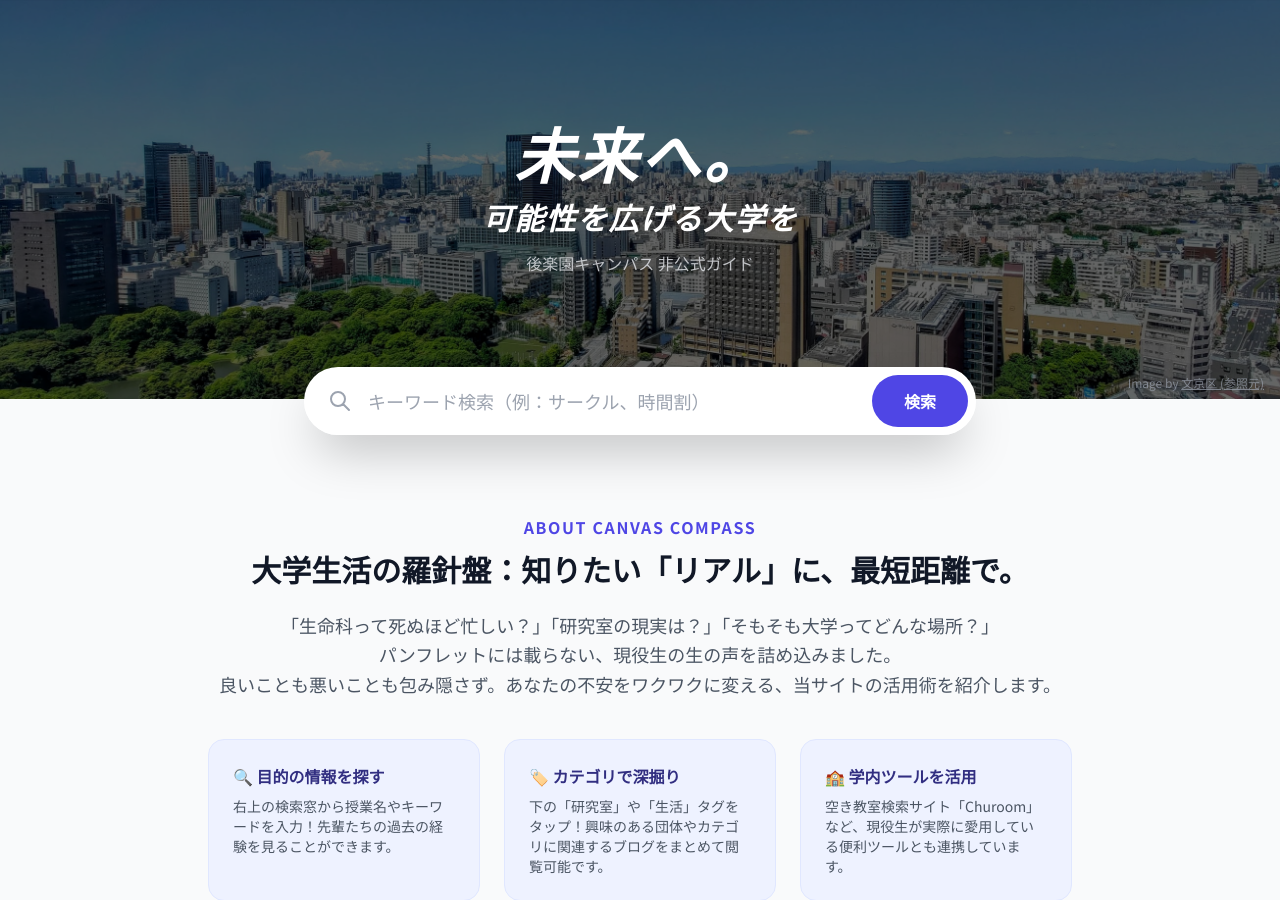
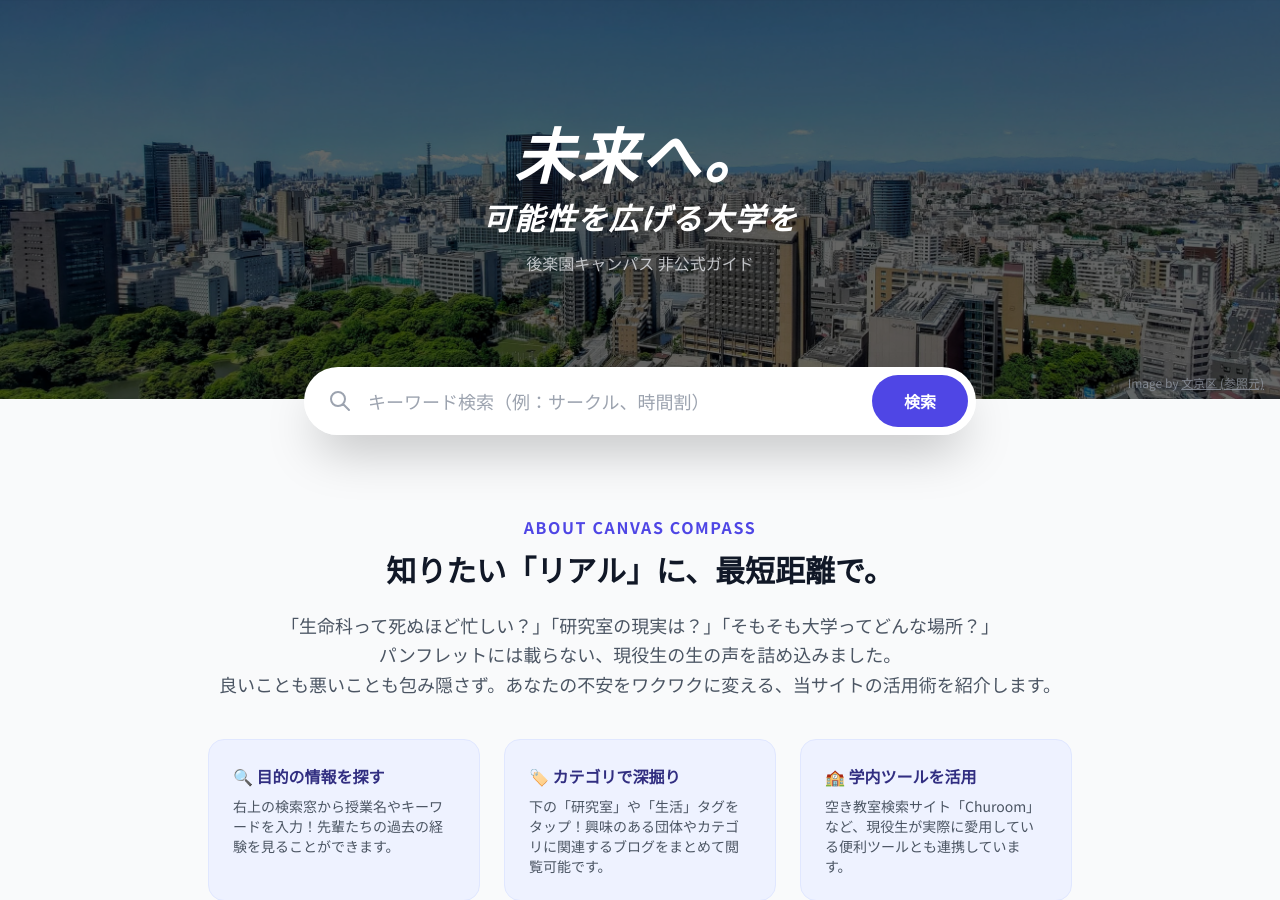
Before and after one commit to Yusuke0324-create/university-guide, a Django app: page /campus_guide/ in a window 1280 px wide. Shown: the part 82-982 px from the top of the page. Run offline with Django 5.2, Linux system fonts and the light colour scheme; data that the repository does not hold is empty; some libraries are stand-ins or nearby versions.

Commit message:
紹介文訂正

```diff
--- a/templates/app_folder/university_list.html
+++ b/templates/app_folder/university_list.html
@@ -57,7 +57,7 @@
         <div class="max-w-4xl mx-auto mb-24 text-center px-4">
     <span class="text-indigo-600 font-bold tracking-widest uppercase">ABOUT CANVAS COMPASS</span>
     <h2 class="text-3xl font-bold text-gray-900 mt-3 mb-6">
-        大学生活の羅針盤：知りたい「リアル」に、最短距離で。
+        知りたい「リアル」に、最短距離で。
     </h2>
 
     <p class="text-gray-600 text-lg leading-relaxed mb-10">
```
